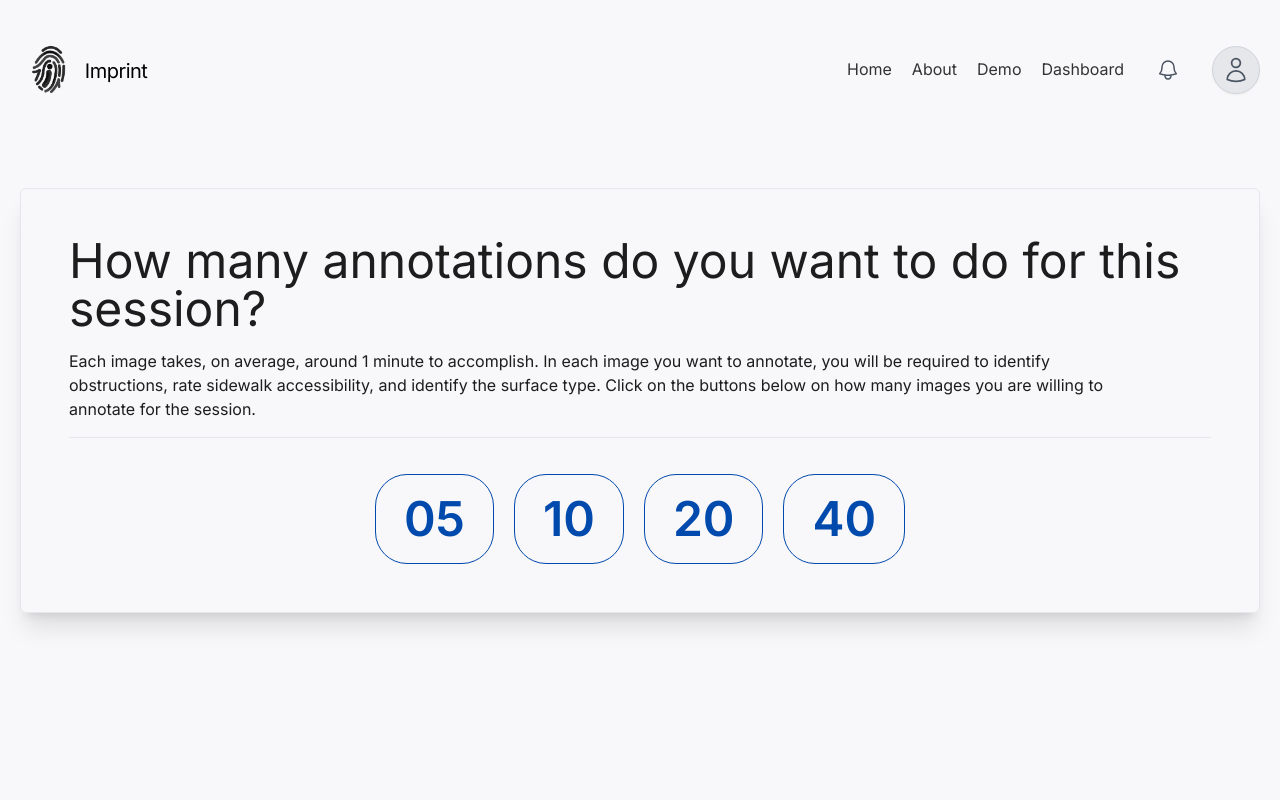
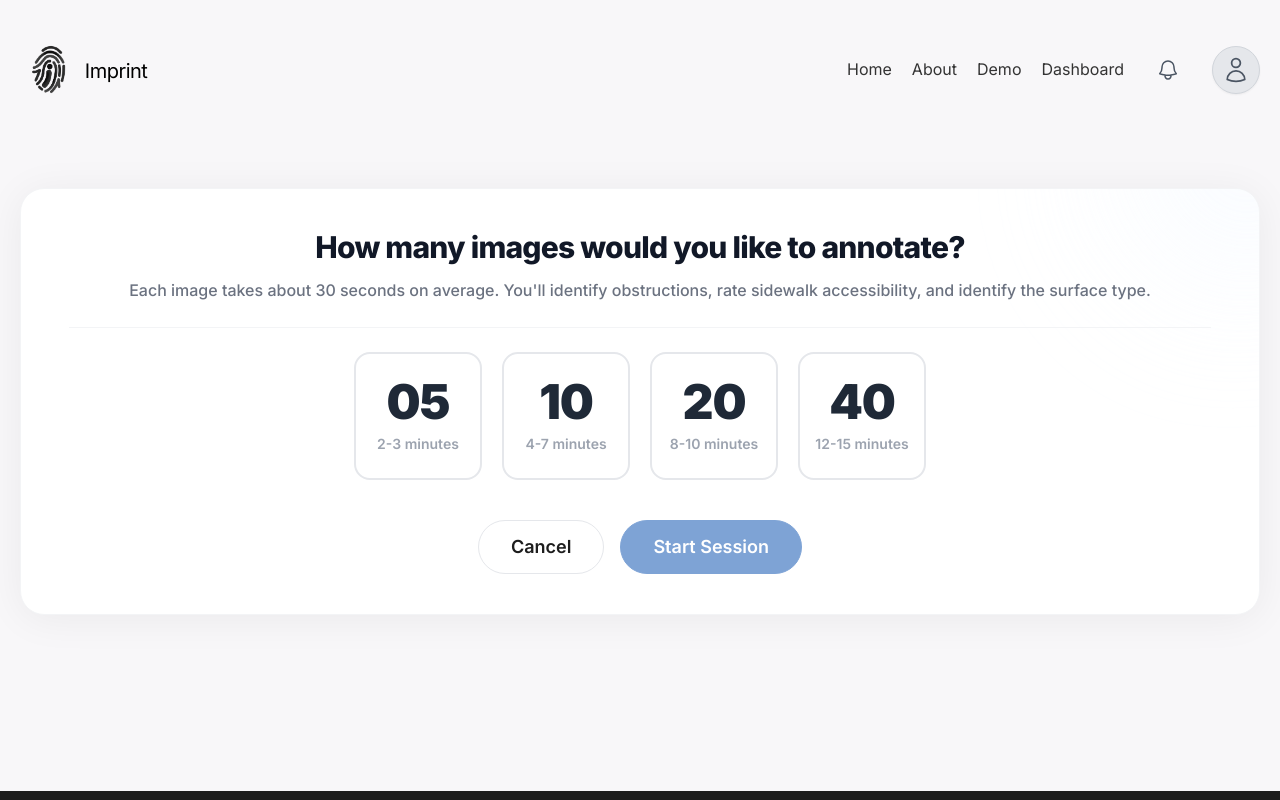
Before and after one commit to dlsudatasci/imprint, a Next.js app: page /contribute/annotate in a window 1280 px wide. Shown: the top 800 px of the page. Built offline with nearby package versions, Linux system fonts and the light colour scheme; no server answers; sample sign-in values are in the browser's storage.

Commit message:
feat: add button confirmation on annotation

```diff
--- a/src/features/annotate/selection.jsx
+++ b/src/features/annotate/selection.jsx
@@ -1,16 +1,28 @@
+import { useState } from "react";
 import { useRouter } from "next/router";
+import Link from "next/link";
 
-import { H2 } from "@/ui/Typography";
-import Button from "@/ui/buttons/Button";
+const SESSION_OPTIONS = [
+  { count: 5, label: "05", time: "2-3 minutes" },
+  { count: 10, label: "10", time: "4-7 minutes" },
+  { count: 20, label: "20", time: "8-10 minutes" },
+  { count: 40, label: "40", time: "12-15 minutes" },
+];
 
 export default function AnnotationSessionSelection() {
   const router = useRouter();
+  const [selected, setSelected] = useState(null);
+  const [loading, setLoading] = useState(false);
 
-  const setAnnotationSession = async (annotationTotalCount) => {
+  const startSession = async () => {
+    if (!selected) return;
+    setLoading(true);
+
     const requestBody = {
-      annotationTotalCount,
+      annotationTotalCount: selected,
     };
 
+    try {
       const annotationResponse = await fetch("/api/annotationGet", {
         method: "POST",
         headers: { "Content-Type": "application/json" },
@@ -21,12 +33,13 @@ export default function AnnotationSessionSelection() {
       if (!annotationResponse.ok) {
         console.error("Failed to start session:", annotationJson);
         alert(annotationJson.message || "Failed to start session. Please try again.");
+        setLoading(false);
         return;
       }
 
       window.localStorage.setItem(
         "annotationTotalCount",
-      JSON.stringify(annotationTotalCount)
+        JSON.stringify(selected)
       );
       window.localStorage.setItem("annotationCurrentCount", JSON.stringify(1));
       window.localStorage.setItem(
@@ -35,45 +48,86 @@ export default function AnnotationSessionSelection() {
       );
 
       window.sessionStorage.setItem("isNavigatingImages", "true");
-    router.reload(window.location.pathname);
+      router.reload();
+    } catch (err) {
+      console.error("Session start error:", err);
+      alert("Something went wrong. Please try again.");
+      setLoading(false);
+    }
   };
+
+  const baseButton =
+    "transition-all duration-500 ease-in-out font-semibold py-3 px-8 text-lg rounded-[2rem] border hover:-translate-y-0.5 hover:shadow-md disabled:opacity-50 disabled:cursor-not-allowed disabled:hover:translate-y-0 disabled:hover:shadow-none";
 
   return (
     <section className="container px-5 mx-auto">
       <section className="pb-12 mt-12">
-        <div className="flex flex-col border px-12 py-12 my-5 rounded-md shadow-xl mb-64">
-          <H2>How many annotations do you want to do for this session?</H2>
-          <p className="mt-4 text-accent pr-20">
-            Each image takes, on average, around 1 minute to accomplish. In each
-            image you want to annotate, you will be required to identify
-            obstructions, rate sidewalk accessibility, and identify the surface
-            type. Click on the buttons below on how many images you are willing
-            to annotate for the session.{" "}
+        <div className="bg-white rounded-3xl border border-gray-100 shadow-[0_4px_40px_rgb(0,0,0,0.06)] px-8 sm:px-12 py-10 my-5 mb-32 relative overflow-hidden">
+
+          {/* Subtle decorative gradient */}
+          <div className="absolute top-0 right-0 w-64 h-64 bg-gradient-to-bl from-blue-50 to-transparent rounded-full blur-3xl opacity-60 -translate-y-1/2 translate-x-1/3 pointer-events-none" />
+
+          <div className="relative z-10 text-center">
+            <h2 className="text-2xl sm:text-3xl font-extrabold text-gray-900 tracking-tight">
+              How many images would you like to annotate?
+            </h2>
+            <p className="mt-3 text-gray-500 font-medium leading-relaxed mx-auto">
+              Each image takes about 30 seconds on average. You&apos;ll identify
+              obstructions, rate sidewalk accessibility, and identify the surface type.
             </p>
-          <hr className="mt-4" />
-          <div className="mt-5 flex flex-wrap justify-center">
-            <div className="mr-5 mt-4">
-              <Button onClick={() => setAnnotationSession(5)}>
-                <span className="block px-3 py-3 text-5xl">05</span>
-              </Button>
+
+            <hr className="my-6 border-gray-100" />
+
+            {/* Selection Cards */}
+            <div className="flex flex-wrap justify-center gap-5 mt-2">
+              {SESSION_OPTIONS.map((option) => {
+                const isSelected = selected === option.count;
+                return (
+                  <button
+                    key={option.count}
+                    onClick={() => setSelected(option.count)}
+                    disabled={loading}
+                    className={`
+                      group flex flex-col items-center justify-center
+                      w-28 sm:w-32 py-6 rounded-2xl border-2
+                      transition-all duration-300 cursor-pointer
+                      ${isSelected
+                        ? "border-primary shadow-[0_4px_20px_-4px_rgba(0,74,173,0.25)]"
+                        : "border-gray-200 bg-white hover:border-gray-300 hover:shadow-sm"
+                      }
+                      disabled:cursor-not-allowed
+                    `}
+                  >
+                    <span className={`text-4xl sm:text-5xl font-black tracking-tight transition-colors duration-300 ${isSelected ? "text-primary" : "text-gray-800 group-hover:text-gray-900"}`}>
+                      {option.label}
+                    </span>
+                    <span className={`text-sm font-semibold mt-2 transition-colors duration-300 ${isSelected ? "text-primary/70" : "text-gray-400"}`}>
+                      {option.time}
+                    </span>
+                  </button>
+                );
+              })}
             </div>
-            <div className="mr-5 mt-4">
-              <Button onClick={() => setAnnotationSession(10)}>
-                <span className="block px-3 py-3 text-5xl">10</span>
-              </Button>
-            </div>
-            <div className="mr-5 mt-4">
-              <Button onClick={() => setAnnotationSession(20)}>
-                <span className="block px-3 py-3 text-5xl">20</span>
-              </Button>
-            </div>
-            <div className="mt-4">
-              <Button onClick={() => setAnnotationSession(40)}>
-                <span className="block px-3 py-3 text-5xl">40</span>
-              </Button>
+
+            {/* Action Buttons */}
+            <div className="flex flex-col sm:flex-row justify-center gap-4 mt-10">
+              <Link
+                href={loading ? "" : "/contribute"}
+                className={`flex-1 sm:flex-none flex justify-center items-center ${baseButton} w-full sm:w-auto border-gray-200 text-accent hover:border-accent bg-white ${
+                  loading ? "opacity-50 pointer-events-none" : ""
+                }`}
+              >
+                Cancel
+              </Link>
+              <button
+                onClick={startSession}
+                disabled={!selected || loading}
+                className={`${baseButton} flex-1 sm:flex-none bg-primary border-primary text-white hover:bg-opacity-90`}
+              >
+                {loading ? "Starting..." : "Start Session"}
+              </button>
             </div>
           </div>
-
         </div>
       </section>
     </section>
--- a/src/pages/contribute/index.jsx
+++ b/src/pages/contribute/index.jsx
@@ -175,17 +175,17 @@ export default function ContributePage({ session }) {
                   </div>
                 </div>
               ) : (
-                <Link href="/contribute/annotate" className="flex-1 md:flex-none flex">
-                  <button
-                    disabled={isLoadingSession}
-                    className={`${baseButton} w-full bg-primary border-primary text-white hover:bg-opacity-90`}
-                  >
-                    {isLoadingSession
-                      ? "Loading..."
-                      : hasSession
-                        ? `Resume Annotation (${sessionState.current - 1}/${sessionState.total})`
-                        : "Start Annotating"}
-                  </button>
+                <Link
+                  href={isLoadingSession ? "" : "/contribute/annotate"}
+                  className={`flex-1 md:flex-none flex justify-center items-center ${baseButton} w-full bg-primary border-primary text-white hover:bg-opacity-90 ${
+                    isLoadingSession ? "opacity-50 pointer-events-none" : ""
+                  }`}
+                >
+                  {isLoadingSession
+                    ? "Loading..."
+                    : hasSession
+                      ? `Resume Session (${sessionState.current - 1}/${sessionState.total})`
+                      : "Let's Annotate!"}
                 </Link>
               )}
             </div>
```
Also changed, not shown: 1 other file (tests, documents, lock files or other folders). Lines whose indentation alone changed are shown as unchanged.
